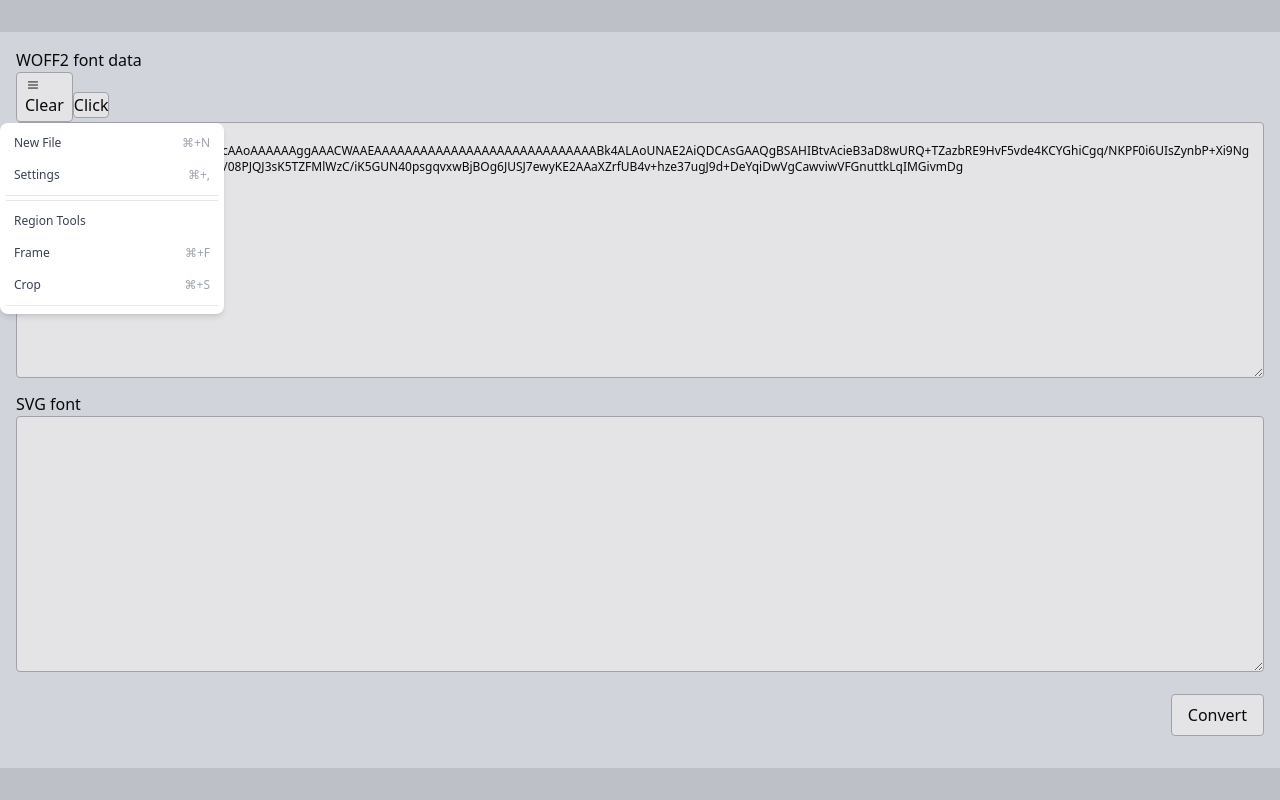
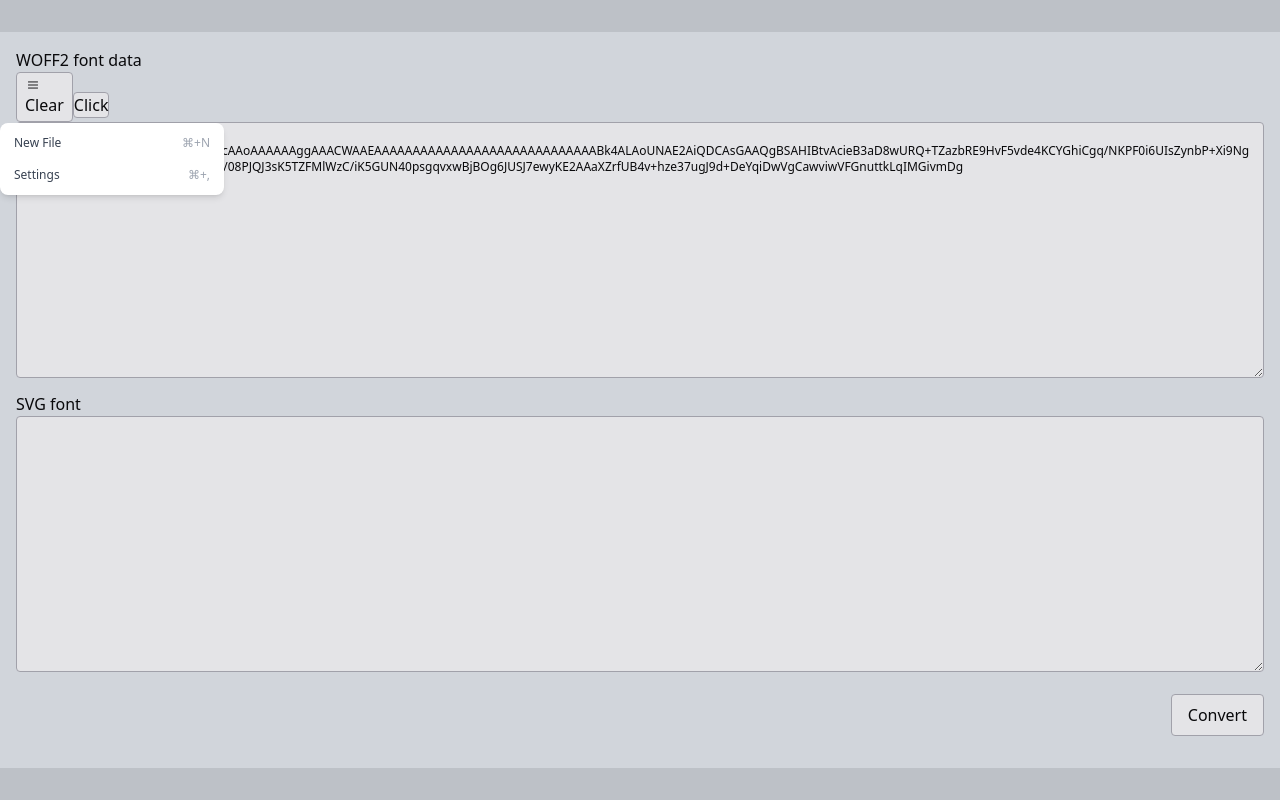
Before and after one commit to maxzz/webfont-tools, a React (Vite) app: page / in a window 1280 px wide. Both pictures are taken after a click on the button "Click". Built offline with nearby package versions, Linux system fonts and the light colour scheme.

Commit message:
WIP. clean up dropdown-menu

```diff
--- a/src/components/2-main/index.tsx
+++ b/src/components/2-main/index.tsx
@@ -2,7 +2,7 @@ import { fontData, convertToSvg, fontDataSource } from '@/store';
 import { ShowGlyphs } from './view-glyphs';
 import { Button, InputArea } from '../ui';
 import { IconMenuHamburger } from '../ui/icons/normal';
-import { DropdownMenu2 } from './menu';
+import { DropdownMenu2 } from './ui-radix-menu';
 
 function FontInputTitle() {
     return (
--- a/src/components/2-main/menu.tsx
+++ /dev/null
@@ -1,124 +0,0 @@
-import { ReactNode, useState } from "react";
-import { classNames } from "@/utils";
-import * as DropdownMenuPrimitive from "@radix-ui/react-dropdown-menu";
-import { Button } from "../ui";
-
-interface RadixMenuItem {
-    label: string;
-    shortcut?: string;
-    icon?: ReactNode;
-}
-
-interface User {
-    name: string;
-    url?: string;
-}
-
-const generalMenuItems: RadixMenuItem[] = [
-    {
-        label: "New File",
-        shortcut: "⌘+N",
-    },
-    {
-        label: "Settings",
-        shortcut: "⌘+,",
-    },
-];
-
-const regionToolMenuItems: RadixMenuItem[] = [
-    {
-        label: "Frame",
-        shortcut: "⌘+F",
-    },
-    {
-        label: "Crop",
-        shortcut: "⌘+S",
-    },
-];
-
-const users: User[] = [
-    {
-        name: "Adam",
-        url: "https://github.com/adamwathan.png",
-    },
-    {
-        name: "Steve",
-        url: "https://github.com/steveschoger.png",
-    },
-    {
-        name: "Robin",
-        url: "https://github.com/robinmalfait.png",
-    },
-];
-
-interface DropdownMenuProps { }
-
-export const DropdownMenu2 = (props: DropdownMenuProps) => {
-    const [showGrid, setShowGrid] = useState(false);
-    const [showUi, setShowUi] = useState(false);
-
-    return (
-        <div className="relative inline-block text-left">
-            <DropdownMenuPrimitive.Root>
-                <DropdownMenuPrimitive.Trigger asChild>
-                    <Button>Click</Button>
-                </DropdownMenuPrimitive.Trigger>
-
-                <DropdownMenuPrimitive.Portal>
-                    <DropdownMenuPrimitive.Content
-                        align="end"
-                        sideOffset={5}
-                        className={classNames(
-                            "radix-side-top:animate-slide-up radix-side-bottom:animate-slide-down",
-                            "w-48 rounded-lg px-1.5 py-1 shadow-md md:w-56",
-                            "bg-white dark:bg-gray-800"
-                        )}
-                    >
-                        {generalMenuItems.map(({ label, icon, shortcut }, i) => (
-                            <DropdownMenuPrimitive.Item
-                                key={`${label}-${i}`}
-                                className={classNames(
-                                    "flex cursor-default select-none items-center rounded-md px-2 py-2 text-xs outline-none",
-                                    "text-gray-400 focus:bg-gray-50 dark:text-gray-500 dark:focus:bg-gray-900"
-                                )}
-                            >
-                                {icon}
-                                <span className="flex-grow text-gray-700 dark:text-gray-300">
-                                    {label}
-                                </span>
-                                {shortcut && <span className="text-xs">{shortcut}</span>}
-                            </DropdownMenuPrimitive.Item>
-                        ))}
-
-                        <DropdownMenuPrimitive.Separator className="my-1 h-px bg-gray-200 dark:bg-gray-700" />
-
-                        <DropdownMenuPrimitive.Separator className="my-1 h-px bg-gray-200 dark:bg-gray-700" />
-
-                        <DropdownMenuPrimitive.Label className="select-none px-2 py-2 text-xs text-gray-700 dark:text-gray-200">
-                            Region Tools
-                        </DropdownMenuPrimitive.Label>
-
-                        {regionToolMenuItems.map(({ label, icon, shortcut }, i) => (
-                            <DropdownMenuPrimitive.Item
-                                key={`${label}-${i}`}
-                                className={classNames(
-                                    "flex cursor-default select-none items-center rounded-md px-2 py-2 text-xs outline-none",
-                                    "text-gray-400 focus:bg-gray-50 dark:text-gray-500 dark:focus:bg-gray-900"
-                                )}
-                            >
-                                {icon}
-                                <span className="flex-grow text-gray-700 dark:text-gray-300">
-                                    {label}
-                                </span>
-                                {shortcut && <span className="text-xs">{shortcut}</span>}
-                            </DropdownMenuPrimitive.Item>
-                        ))}
-
-                        <DropdownMenuPrimitive.Separator className="my-1 h-px bg-gray-200 dark:bg-gray-700" />
-
-                    </DropdownMenuPrimitive.Content>
-                </DropdownMenuPrimitive.Portal>
-            </DropdownMenuPrimitive.Root>
-        </div>
-    );
-};
--- /dev/null
+++ b/src/components/2-main/ui-radix-menu.tsx
@@ -0,0 +1,66 @@
+import { ReactNode } from "react";
+import * as dm from "@radix-ui/react-dropdown-menu";
+import { classNames } from "@/utils";
+import { Button } from "../ui";
+
+interface RadixMenuItem {
+    label: string;
+    shortcut?: string;
+    icon?: ReactNode;
+}
+
+const generalMenuItems: RadixMenuItem[] = [
+    {
+        label: "New File",
+        shortcut: "⌘+N",
+    },
+    {
+        label: "Settings",
+        shortcut: "⌘+,",
+    },
+];
+
+interface DropdownMenuProps {
+    trigger?: ReactNode;
+ }
+
+export const DropdownMenu2 = (props: DropdownMenuProps) => {
+    return (
+        <div className="relative inline-block text-left">
+            <dm.Root>
+                <dm.Trigger asChild>
+                    <Button>Click</Button>
+                </dm.Trigger>
+
+                <dm.Portal>
+                    <dm.Content
+                        align="end"
+                        sideOffset={5}
+                        className={classNames(
+                            "radix-side-top:animate-slide-up radix-side-bottom:animate-slide-down",
+                            "w-48 rounded-lg px-1.5 py-1 shadow-md md:w-56",
+                            "bg-white dark:bg-gray-800"
+                        )}
+                    >
+                        {generalMenuItems.map(({ label, icon, shortcut }, i) => (
+                            <dm.Item
+                                key={`${label}-${i}`}
+                                className={classNames(
+                                    "flex cursor-default select-none items-center rounded-md px-2 py-2 text-xs outline-none",
+                                    "text-gray-400 focus:bg-gray-50 dark:text-gray-500 dark:focus:bg-gray-900"
+                                )}
+                            >
+                                {icon}
+                                <span className="flex-grow text-gray-700 dark:text-gray-300">
+                                    {label}
+                                </span>
+                                {shortcut && <span className="text-xs">{shortcut}</span>}
+                            </dm.Item>
+                        ))}
+
+                    </dm.Content>
+                </dm.Portal>
+            </dm.Root>
+        </div>
+    );
+};
```
